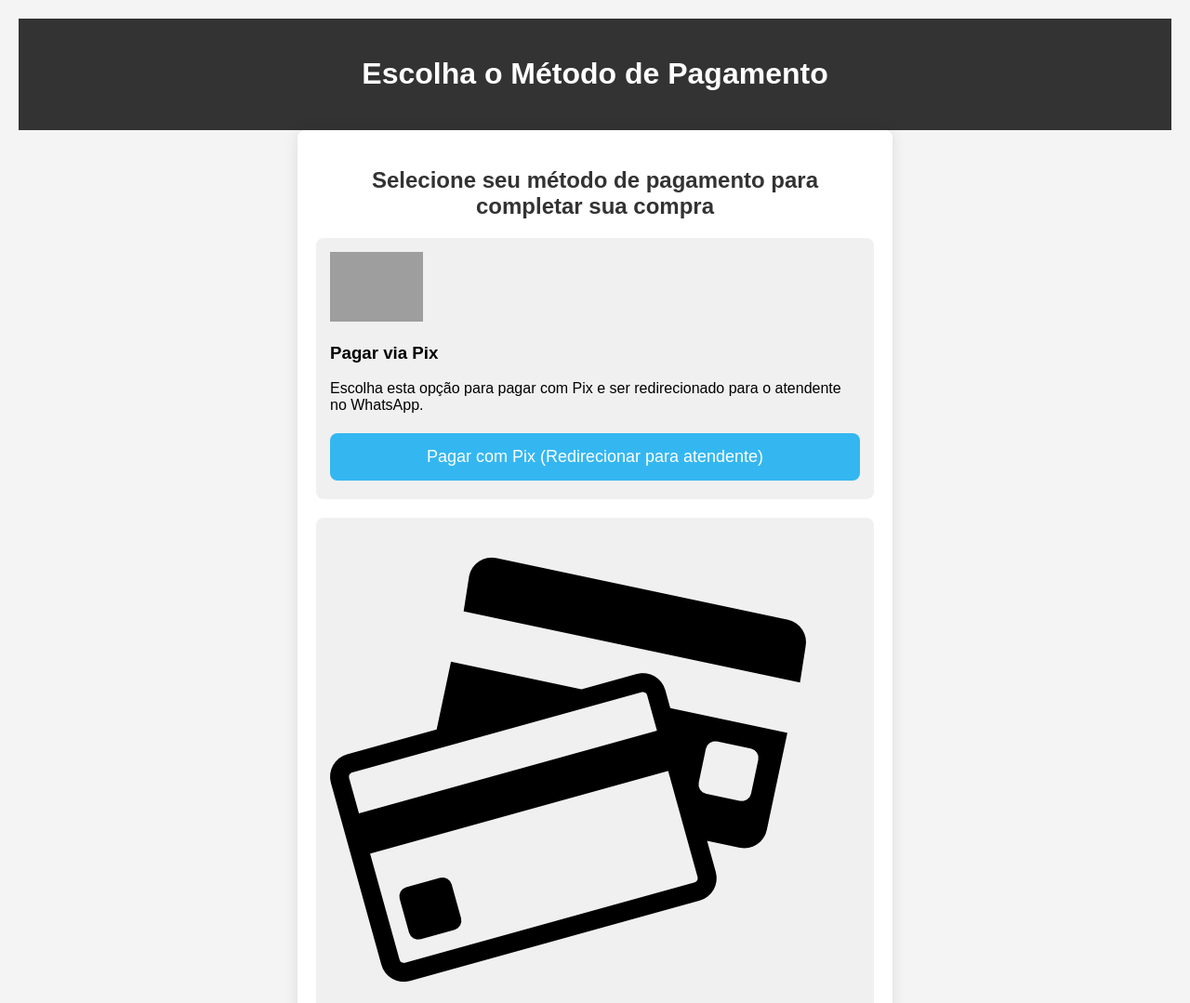
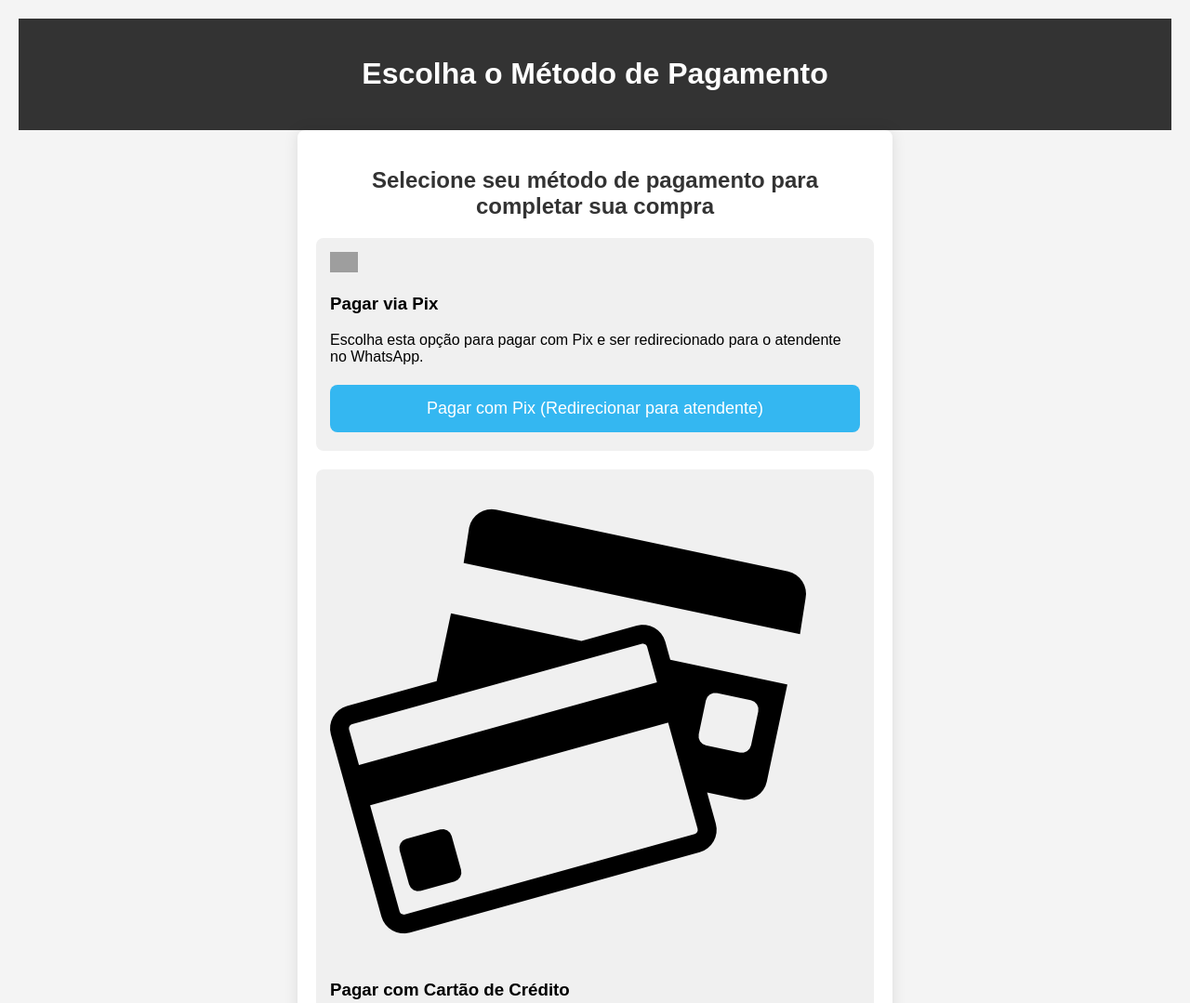
Before and after one commit to millermoraaa/wheypro, a plain HTML site: page pagamento.html in a window 1280 px wide. Shown: the top 1079 px of the page at 93% size. Drawn offline with Linux system fonts and the light colour scheme; grey boxes are pictures that could not be loaded.

Commit message:
Update pagamento.html

```diff
--- a/pagamento.html
+++ b/pagamento.html
@@ -87,8 +87,7 @@
 
     <!-- Opção de pagamento via Pix -->
     <div class="payment-option">
-      <img src="https://upload.wikimedia.org/wikipedia/commons/0/04/Pix_Logo_-_Branco.svg" alt="Ícone Pix" width="100">
-
+     <img src="https://upload.wikimedia.org/wikipedia/commons/0/04/Pix_Logo_-_Branco.svg" alt="Ícone Pix" width="30">
         <h3>Pagar via Pix</h3>
         <p>Escolha esta opção para pagar com Pix e ser redirecionado para o atendente no WhatsApp.</p>
         <a href="https://wa.me/message/XEE7TITFPKF6K1" target="_blank">
```
